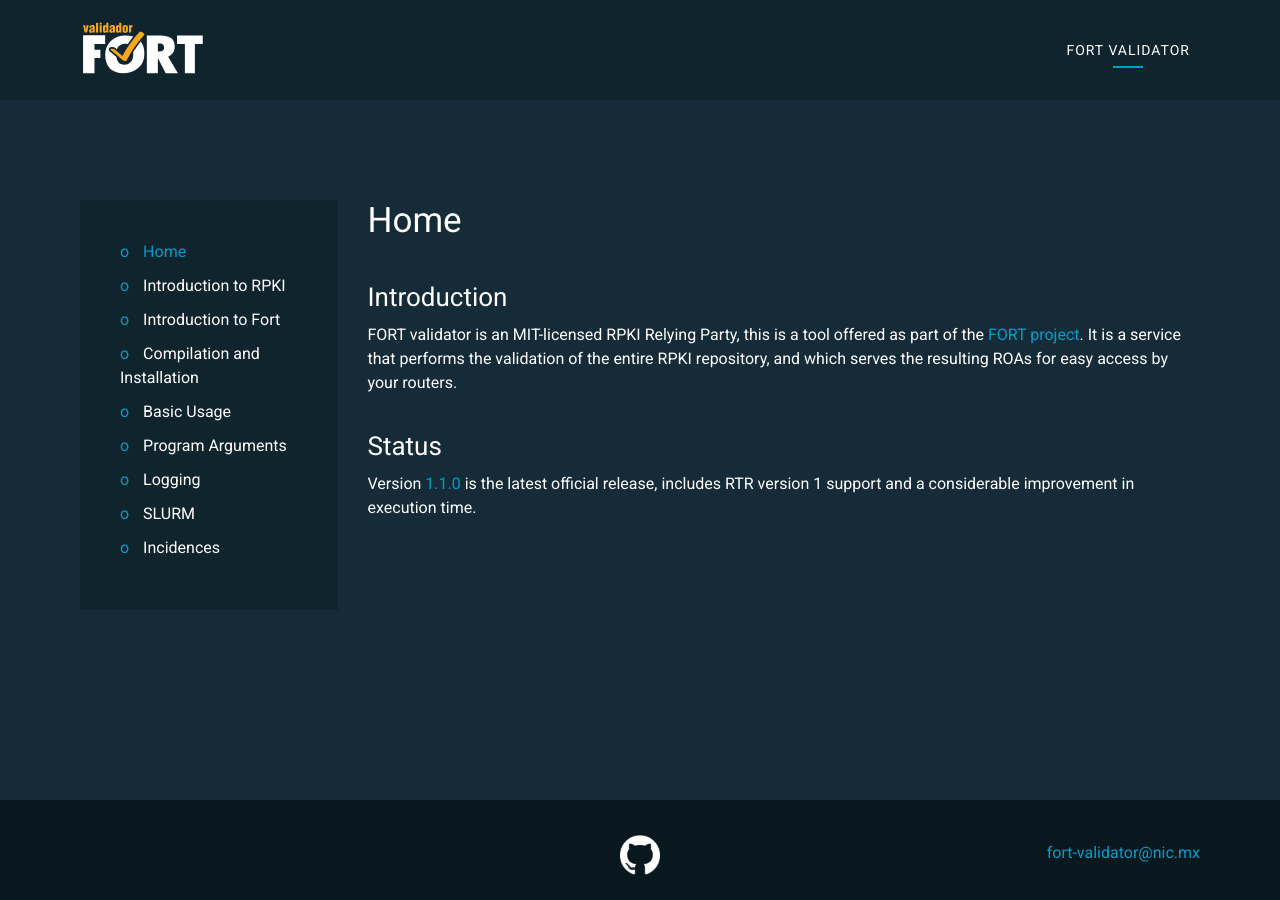
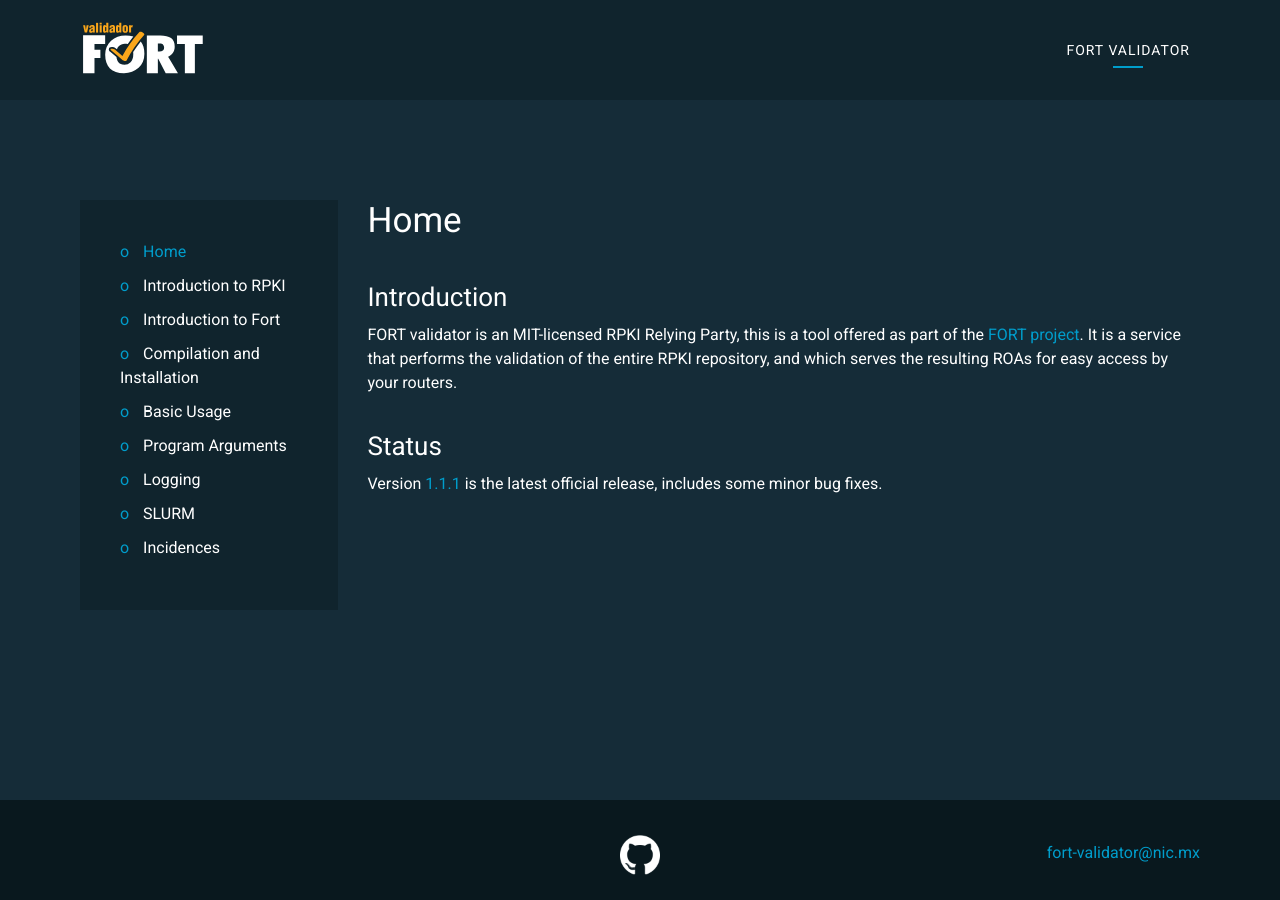
Before and after one commit to NICMx/FORT-validator, a Jekyll site: the page built from docs/index.md, in a window 1280 px wide. Built offline with Jekyll 4.4.1, drawn with Linux system fonts in a browser that asks for light colours.

Commit message:
Prepare to release v1.1.1

```diff
--- a/docs/_config.yml
+++ b/docs/_config.yml
@@ -7,4 +7,4 @@ defaults:
     values:
       layout: "default"
 
-fort-latest-version: 1.1.0
+fort-latest-version: 1.1.1
--- a/docs/index.md
+++ b/docs/index.md
@@ -10,4 +10,4 @@ FORT validator is an MIT-licensed RPKI Relying Party, this is a tool offered as
 
 ## Status
 
-Version [{{ site.fort-latest-version }}](https://github.com/NICMx/FORT-validator/releases/tag/v{{ site.fort-latest-version }}){:target="_blank"} is the latest official release, includes RTR version 1 support and a considerable improvement in execution time.
+Version [{{ site.fort-latest-version }}](https://github.com/NICMx/FORT-validator/releases/tag/v{{ site.fort-latest-version }}){:target="_blank"} is the latest official release, includes some minor bug fixes.
```
Also changed, not shown: 2 other files.
